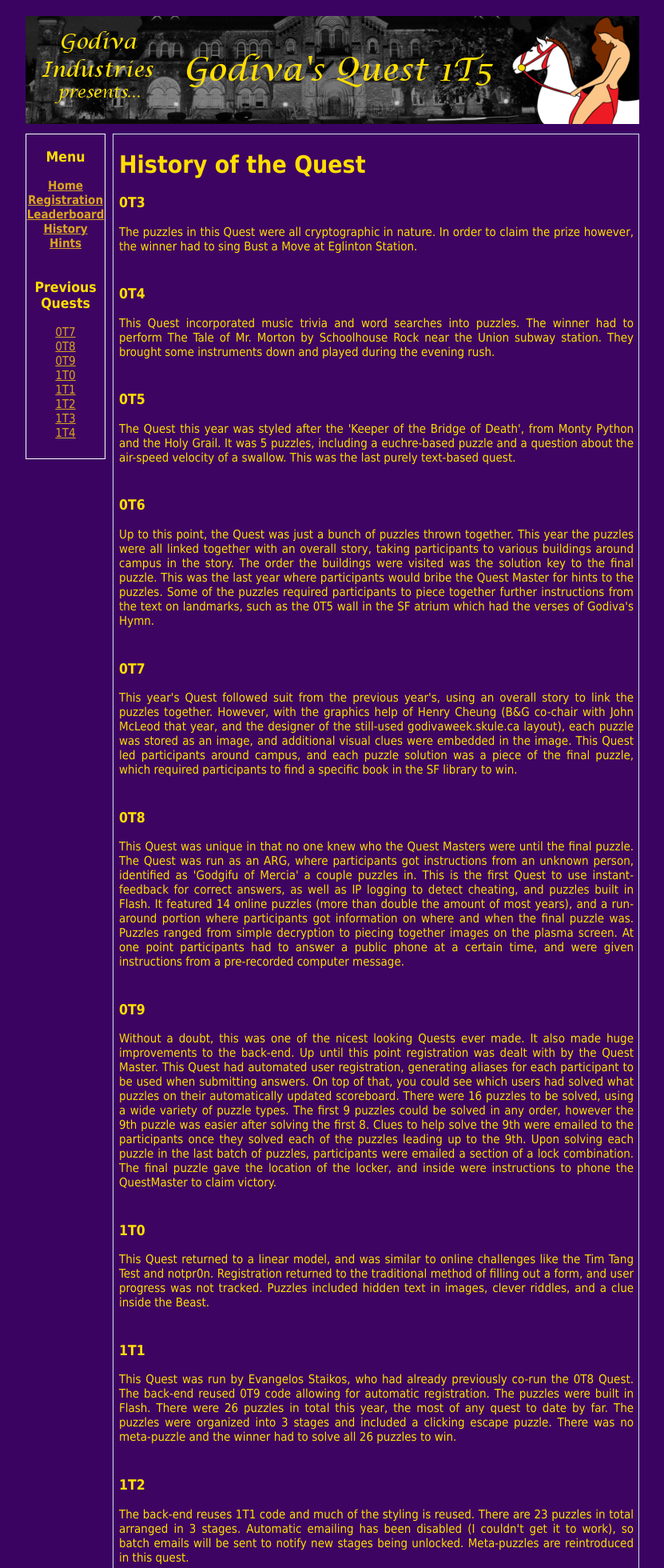
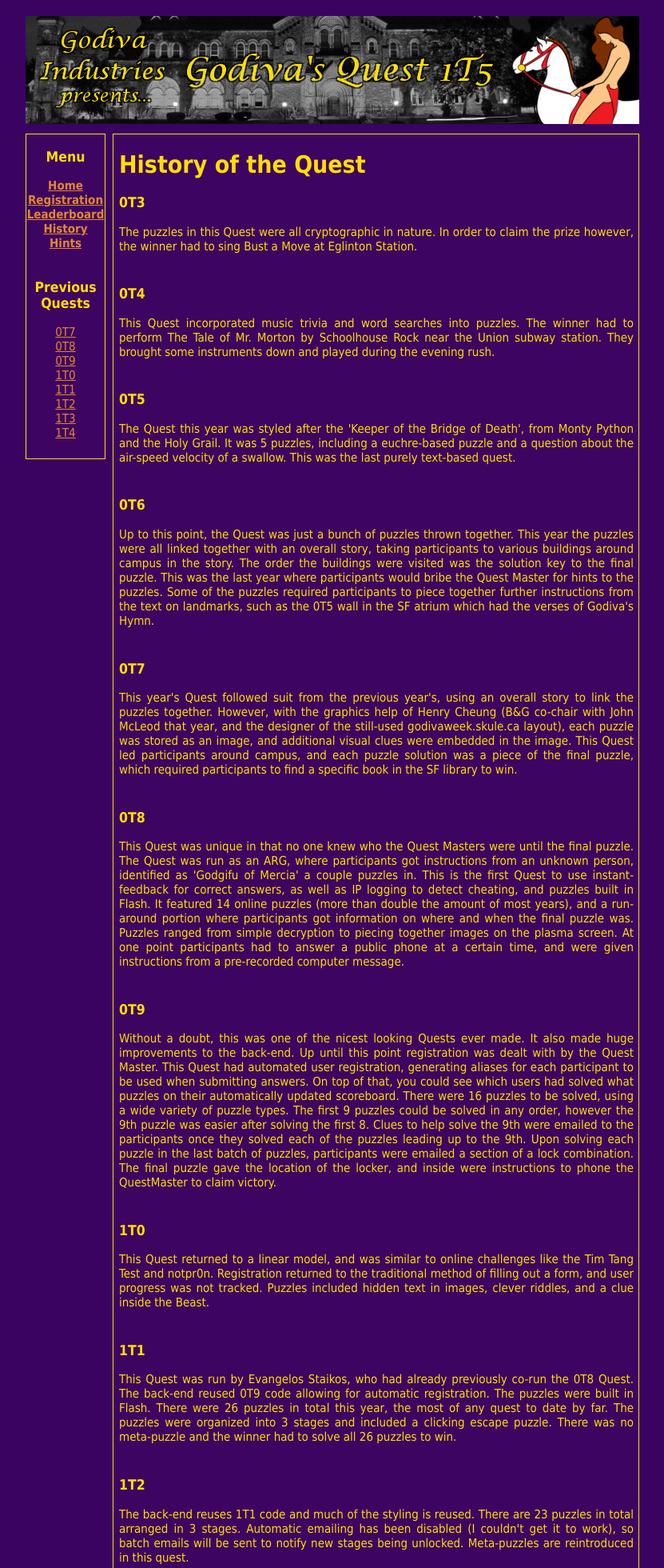
Before and after one commit to avnestico/godivas-quest-1t5, a PHP site: page /info/history.php in a window 1280 px wide. Shown: the top 1960 px of the page at 80% size, without its empty margins (224-1055 px from the left). Run offline with PHP 8.4, Linux system fonts and the light colour scheme.

Commit message:
Header and color fixes

```diff
--- a/style/mystyle.css
+++ b/style/mystyle.css
@@ -7,13 +7,13 @@ body {
 }
 
 a {
-    color: #DAA520;
+    color: #E08830;
     text-decoration: underline;
     cursor: pointer
 }
 
 a:hover {
-    color: #bbf;
+    color: #C86648;
 }
 
 p.center {
@@ -99,6 +99,13 @@ p {
     line-height: 18px;
 }
 
+hr {
+    display: block;
+    height: 0px;
+    border-top: 1px;
+    border-color: inherit;
+}
+
 .clearthis {
     margin: 0px;
     height: 1px;
@@ -130,7 +137,7 @@ input {
 /* Page Header */
 
 #header_container {
-    background-image: url('../media/banner.png');
+    background-image: url('../media/banner.jpg');
     /*	background-color: #00bbff ; */
     margin-bottom: 12px;
     /*	border: 1px solid #fff; */
@@ -185,7 +192,7 @@ input {
 #header_menu li {
     margin-bottom: 2px;
     width: 150px;
-    border: 1px solid #dee8f5;
+    border: 1px solid #FFDE00;
     text-align: left;
     clear: both;
     float: none;
@@ -218,7 +225,7 @@ input {
 }
 
 #left_sidebar .box_container {
-    border: 1px solid #fff;
+    border: 1px solid #FFDE00;
     background-color: #3e0462;
     text-align: center;
 }
@@ -226,7 +233,7 @@ input {
 /* Main Content */
 
 #maincontent_container {
-    border: 1px solid #d5dfec;
+    border: 1px solid #FFDE00;
     background-color: #3e0462;
     float: right;
     text-align: left;
```
Also changed, not shown: media/banner.jpg (added), media/banner.png (deleted).
